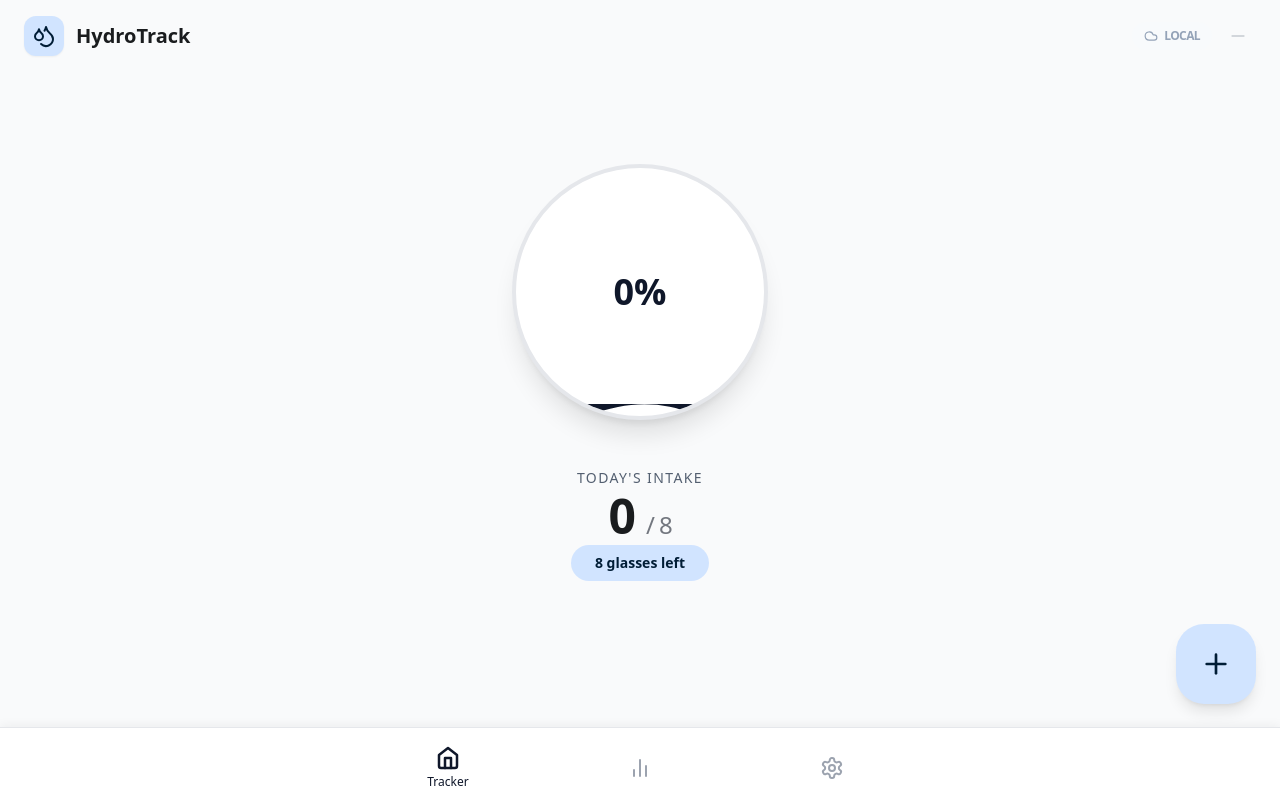
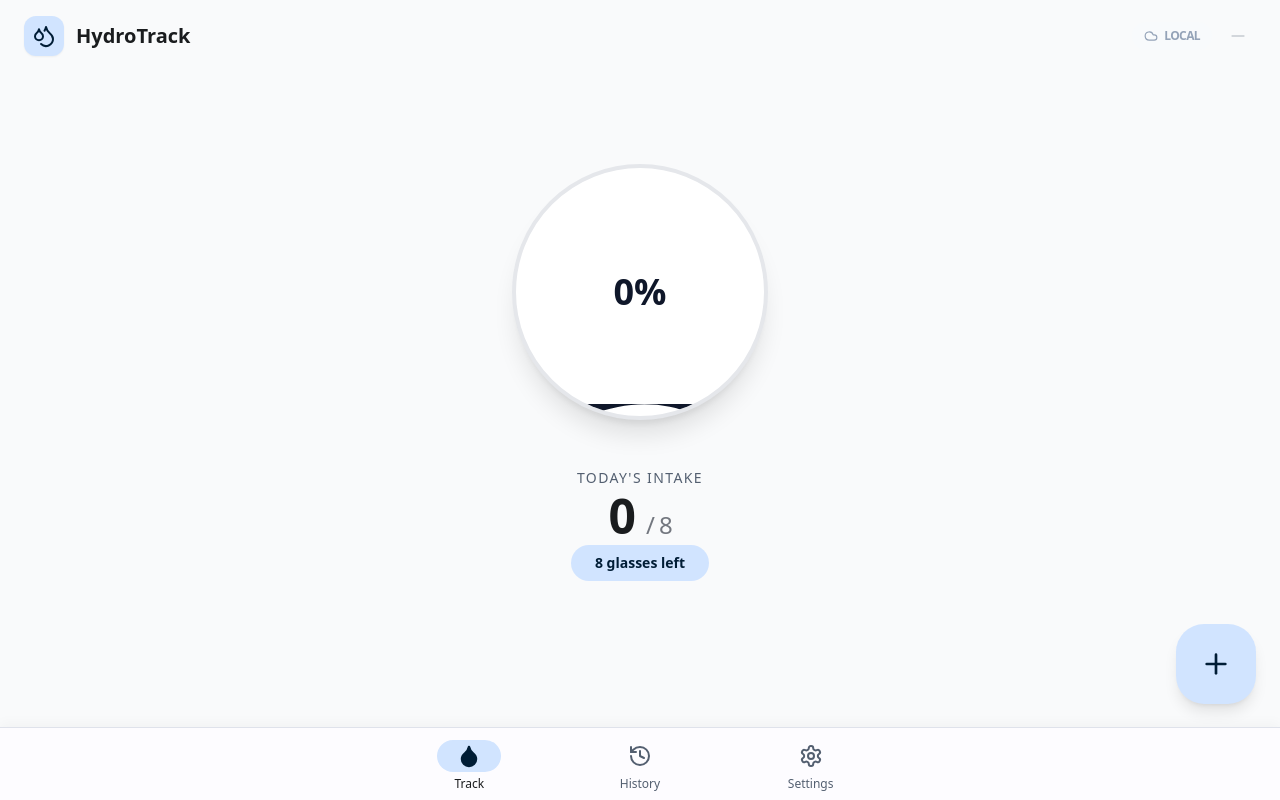
Before and after one commit to haris66/hydrotrack, a React (Vite) app: page / in a window 1280 px wide. Built offline with nearby package versions, Linux system fonts and the light colour scheme.

Commit message:
bottomnav.tsx

```diff
--- a/components/BottomNav.tsx
+++ b/components/BottomNav.tsx
@@ -1,5 +1,5 @@
 import React from 'react';
-import { Home, BarChart2, Settings } from 'lucide-react';
+import { Home, History, Settings, Droplet } from 'lucide-react';
 import { View } from '../types';
 
 interface BottomNavProps {
@@ -9,14 +9,14 @@ interface BottomNavProps {
 
 export const BottomNav: React.FC<BottomNavProps> = ({ currentView, setView }) => {
   const navItems = [
-    { id: 'home', icon: Home, label: 'Tracker' },
-    { id: 'history', icon: BarChart2, label: 'History' },
+    { id: 'home', icon: Droplet, label: 'Track' },
+    { id: 'history', icon: History, label: 'History' },
     { id: 'settings', icon: Settings, label: 'Settings' },
   ];
 
   return (
-    <div className="fixed bottom-0 left-0 w-full bg-white border-t border-gray-200 pb-safe-area pt-2 px-6 shadow-[0_-2px_10px_rgba(0,0,0,0.05)] z-50">
-      <div className="flex justify-between items-center max-w-md mx-auto h-16">
+    <nav className="fixed bottom-0 left-0 w-full bg-md3-surface border-t border-md3-surfaceVariant safe-bottom pt-3 pb-2 px-4 shadow-[0_-4px_12px_rgba(0,0,0,0.03)] z-50">
+      <div className="flex justify-around items-center max-w-lg mx-auto">
         {navItems.map((item) => {
           const Icon = item.icon;
           const isActive = currentView === item.id;
@@ -24,18 +24,18 @@ export const BottomNav: React.FC<BottomNavProps> = ({ currentView, setView }) =>
             <button
               key={item.id}
               onClick={() => setView(item.id as View)}
-              className={`flex flex-col items-center justify-center w-16 h-full transition-colors duration-200 ${
-                isActive ? 'text-water-600' : 'text-gray-400 hover:text-gray-600'
-              }`}
+              className="flex flex-col items-center gap-1 min-w-[64px]"
             >
-              <Icon size={24} strokeWidth={isActive ? 2.5 : 2} />
-              <span className={`text-xs mt-1 font-medium ${isActive ? 'block' : 'hidden'}`}>
+              <div className={`px-5 py-1 rounded-full transition-all duration-300 ${isActive ? 'bg-md3-primaryContainer text-md3-onPrimaryContainer' : 'text-md3-secondary hover:bg-md3-surfaceVariant'}`}>
+                <Icon size={24} fill={isActive ? 'currentColor' : 'none'} strokeWidth={isActive ? 2.5 : 2} />
+              </div>
+              <span className={`text-xs font-medium transition-colors ${isActive ? 'text-md3-onSurface' : 'text-md3-secondary'}`}>
                 {item.label}
               </span>
             </button>
           );
         })}
       </div>
-    </div>
+    </nav>
   );
 };
```
